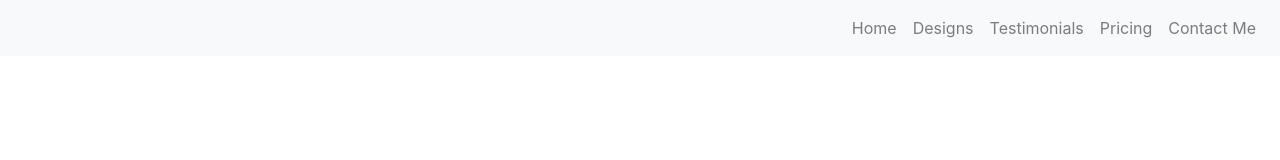
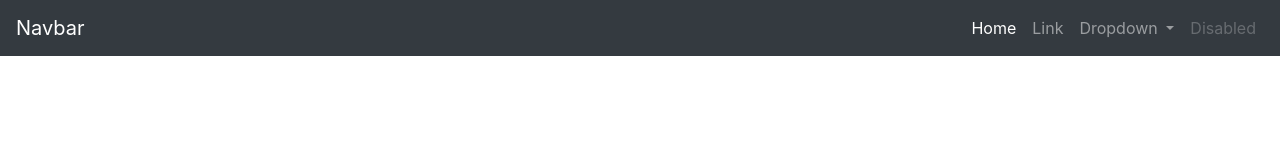
Before and after one commit to dipanshubhanot/website2, a plain HTML site: page index.html in a window 1280 px wide. Drawn offline with nearby package versions, Linux system fonts and the light colour scheme.

Commit message:
Update index.html

```diff
--- a/index.html
+++ b/index.html
@@ -1,33 +1,39 @@
 <html>
   <head>
     <title>Test Website 2.0</title>
-    <link rel="stylesheet" href="css/bootstrap.css" />
-    <link href="js/bootstrap.js" />
+    <link rel="stylesheet" href="https://stackpath.bootstrapcdn.com/bootstrap/4.1.3/css/bootstrap.min.css" integrity="sha384-MCw98/SFnGE8fJT3GXwEOngsV7Zt27NXFoaoApmYm81iuXoPkFOJwJ8ERdknLPMO" crossorigin="anonymous">
+    <script src="https://code.jquery.com/jquery-3.3.1.slim.min.js" integrity="sha384-q8i/X+965DzO0rT7abK41JStQIAqVgRVzpbzo5smXKp4YfRvH+8abtTE1Pi6jizo" crossorigin="anonymous"></script>
+    <script src="https://cdnjs.cloudflare.com/ajax/libs/popper.js/1.14.3/umd/popper.min.js" integrity="sha384-ZMP7rVo3mIykV+2+9J3UJ46jBk0WLaUAdn689aCwoqbBJiSnjAK/l8WvCWPIPm49" crossorigin="anonymous"></script>
+    <script src="https://stackpath.bootstrapcdn.com/bootstrap/4.1.3/js/bootstrap.min.js" integrity="sha384-ChfqqxuZUCnJSK3+MXmPNIyE6ZbWh2IMqE241rYiqJxyMiZ6OW/JmZQ5stwEULTy" crossorigin="anonymous"></script>
   </head>
-<nav class="navbar navbar-expand-sm navbar-light bg-light">
 
-  <button class="navbar-toggler" type="button" data-toggle="collapse"
-  data-target="#navbarSupportedContent" aria-controls="navbarSupportedContent"
-  aria-expanded="false" aria-label="Toggle navigation">
+  <nav class="navbar navbar-expand-md navbar-dark bg-dark">
+    <a class="navbar-brand" href="#">Navbar</a>
+    <button class="navbar-toggler" type="button" data-toggle="collapse" data-target="#navbarSupportedContent" aria-controls="navbarSupportedContent" aria-expanded="false" aria-label="Toggle navigation">
       <span class="navbar-toggler-icon"></span>
     </button>
 
     <div class="collapse navbar-collapse" id="navbarSupportedContent">
       <ul class="navbar-nav ml-auto">
-       <li class="nav-item">
-         <a class="nav-link" href="">Home</a>
+        <li class="nav-item active">
+          <a class="nav-link" href="#">Home <span class="sr-only">(current)</span></a>
         </li>
         <li class="nav-item">
-         <a class="nav-link" href="">Designs</a>
+          <a class="nav-link" href="#">Link</a>
+        </li>
+        <li class="nav-item dropdown">
+          <a class="nav-link dropdown-toggle" href="#" id="navbarDropdown" role="button" data-toggle="dropdown" aria-haspopup="true" aria-expanded="false">
+            Dropdown
+          </a>
+          <div class="dropdown-menu" aria-labelledby="navbarDropdown">
+            <a class="dropdown-item" href="#">Action</a>
+            <a class="dropdown-item" href="#">Another action</a>
+            <div class="dropdown-divider"></div>
+            <a class="dropdown-item" href="#">Something else here</a>
+          </div>
         </li>
         <li class="nav-item">
-         <a class="nav-link" href="">Testimonials</a>
-       </li>
-       <li class="nav-item">
-         <a class="nav-link" href="">Pricing</a>
-       </li>
-       <li class="nav-item">
-         <a class="nav-link" href="">Contact Me</a>
+          <a class="nav-link disabled" href="#">Disabled</a>
         </li>
       </ul>
     </div>
```
Lines whose indentation alone changed are shown as unchanged.
